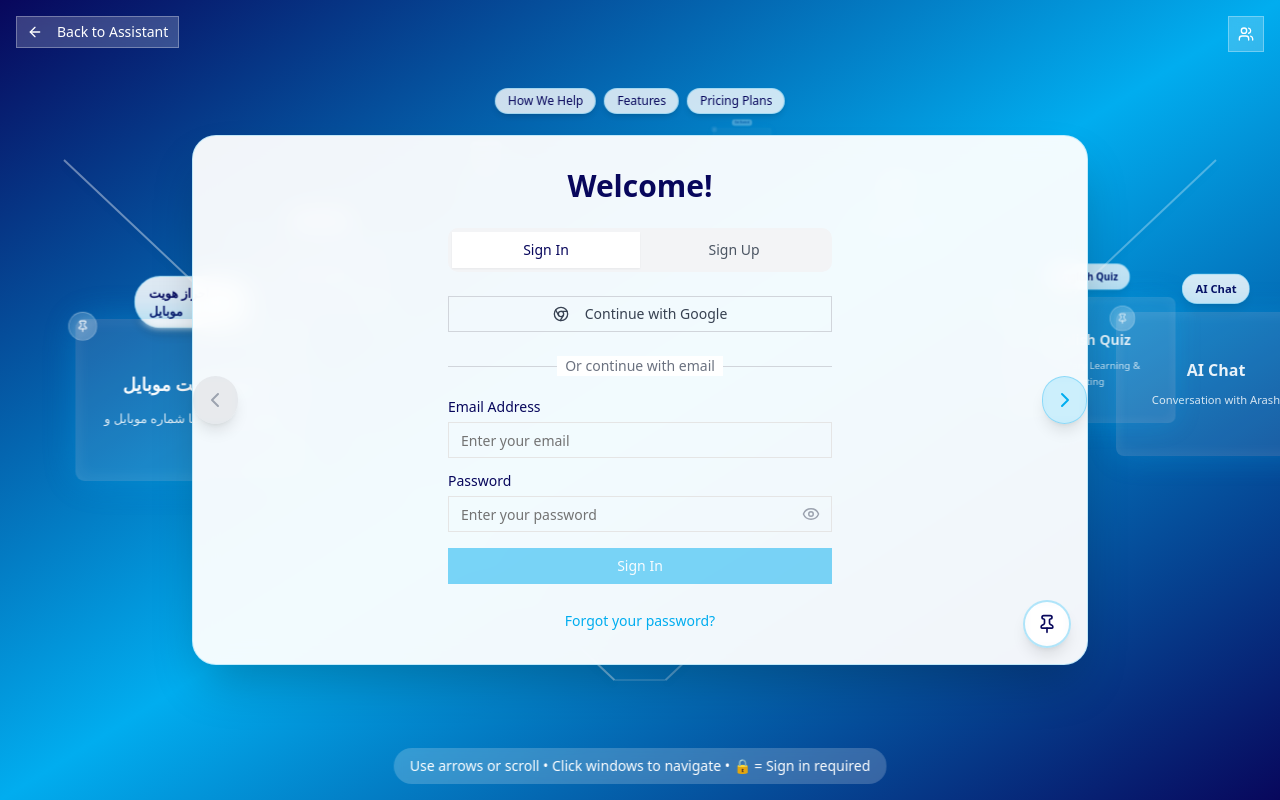
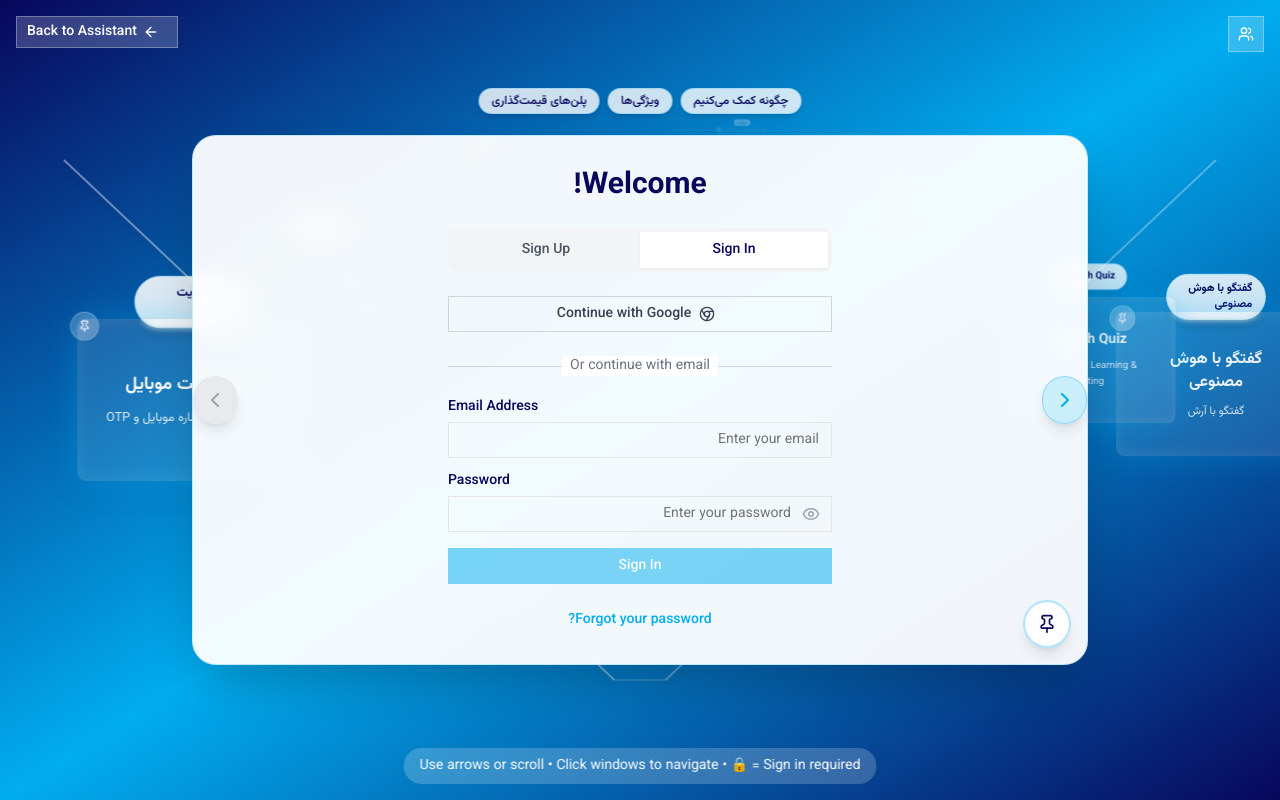
Before and after one commit to Arashpirak/infinite-3d-explorer, a Next.js app: page /pathway in a window 1280 px wide. Built offline with nearby package versions, Linux system fonts and the light colour scheme.

Commit message:
translate pages to persian

```diff
--- a/app/globals.css
+++ b/app/globals.css
@@ -119,7 +119,8 @@
     @apply border-border;
   }
   body {
-    @apply bg-background text-foreground;
+  @apply bg-background text-foreground;
+  font-family: 'Vazirmatn', ui-sans-serif, system-ui, -apple-system, Segoe UI, Roboto, Helvetica, Arial, 'Apple Color Emoji', 'Segoe UI Emoji';
   }
 }
 
--- a/app/layout.tsx
+++ b/app/layout.tsx
@@ -13,10 +13,11 @@ export default function RootLayout({
   children: React.ReactNode
 }) {
   return (
-    <html lang="en">
+    <html lang="fa" dir="rtl">
       <head>
         <link rel="preconnect" href="https://fonts.googleapis.com" />
         <link rel="preconnect" href="https://fonts.gstatic.com" crossOrigin="anonymous" />
+        <link href="https://fonts.googleapis.com/css2?family=Vazirmatn:wght@300;400;500;700&display=swap" rel="stylesheet" />
       </head>
       <body>{children}</body>
     </html>
--- a/windows/get-started-window.tsx
+++ b/windows/get-started-window.tsx
@@ -7,18 +7,18 @@ interface GetStartedWindowProps {
 export function GetStartedWindow({ onContinue }: GetStartedWindowProps) {
   return (
     <div className="text-center p-8">
-      <h2 className="text-3xl font-bold text-[#08075C] mb-6">Ready to Get Started?</h2>
+      <h2 className="text-3xl font-bold text-[#08075C] mb-6">آماده شروع هستید؟</h2>
       <div className="space-y-6 max-w-2xl mx-auto">
         <p className="text-lg text-gray-700">
-          Join thousands of businesses already using our AI voice assistant to improve customer experience.
+          به هزاران کسب‌وکاری بپیوندید که هم‌اکنون از دستیار صوتی هوش مصنوعی ما برای بهبود تجربه مشتری استفاده می‌کنند.
         </p>
         <div className="flex flex-col sm:flex-row gap-4 justify-center">
-          <Button className="bg-[#01ADEF] hover:bg-[#0194D1] text-white px-8 py-3">Start Free Trial</Button>
+          <Button className="bg-[#01ADEF] hover:bg-[#0194D1] text-white px-8 py-3">شروع آزمایشی رایگان</Button>
           <Button
             variant="outline"
             className="border-[#01ADEF] text-[#01ADEF] hover:bg-[#01ADEF] hover:text-white px-8 py-3 bg-transparent"
           >
-            Schedule Demo
+            درخواست دمو
           </Button>
         </div>
       </div>
--- a/windows/how-to-use-window.tsx
+++ b/windows/how-to-use-window.tsx
@@ -8,39 +8,39 @@ interface HowToUseWindowProps {
 
 export function HowToUseWindow({ onContinue }: HowToUseWindowProps) {
   return (
-    <div className="text-center p-8">
-      <h2 className="text-3xl font-bold text-[#08075C] mb-6">Simple 3-Step Integration</h2>
+    <div className="text-center p-8" dir="rtl">
+      <h2 className="text-3xl font-bold text-[#08075C] mb-6">اتصال ساده در ۳ مرحله</h2>
       <div className="space-y-6 max-w-2xl mx-auto">
-        <div className="flex items-center space-x-4 p-4 bg-white/50 rounded-lg">
+        <div className="flex items-center gap-4 p-4 bg-white/50 rounded-lg">
           <div className="bg-[#01ADEF] text-white rounded-full w-8 h-8 flex items-center justify-center font-bold">
-            1
+            ۱
           </div>
-          <div className="text-left">
-            <h3 className="font-semibold text-[#08075C]">Install Plugin</h3>
-            <p className="text-gray-700">Download and install our WordPress plugin or use our API</p>
+          <div className="text-right">
+            <h3 className="font-semibold text-[#08075C]">نصب افزونه</h3>
+            <p className="text-gray-700">افزونه وردپرس ما را نصب کنید یا از API استفاده کنید</p>
           </div>
         </div>
-        <div className="flex items-center space-x-4 p-4 bg-white/50 rounded-lg">
+        <div className="flex items-center gap-4 p-4 bg-white/50 rounded-lg">
           <div className="bg-[#01ADEF] text-white rounded-full w-8 h-8 flex items-center justify-center font-bold">
-            2
+            ۲
           </div>
-          <div className="text-left">
-            <h3 className="font-semibold text-[#08075C]">Configure Settings</h3>
-            <p className="text-gray-700">Customize the AI assistant to match your brand and needs</p>
+          <div className="text-right">
+            <h3 className="font-semibold text-[#08075C]">پیکربندی تنظیمات</h3>
+            <p className="text-gray-700">دستیار هوش مصنوعی را مطابق برند و نیاز خود تنظیم کنید</p>
           </div>
         </div>
-        <div className="flex items-center space-x-4 p-4 bg-white/50 rounded-lg">
+        <div className="flex items-center gap-4 p-4 bg-white/50 rounded-lg">
           <div className="bg-[#01ADEF] text-white rounded-full w-8 h-8 flex items-center justify-center font-bold">
-            3
+            ۳
           </div>
-          <div className="text-left">
-            <h3 className="font-semibold text-[#08075C]">Go Live</h3>
-            <p className="text-gray-700">Your AI assistant is ready to help your customers!</p>
+          <div className="text-right">
+            <h3 className="font-semibold text-[#08075C]">راه‌اندازی</h3>
+            <p className="text-gray-700">دستیار شما آماده کمک به مشتریان است!</p>
           </div>
         </div>
       </div>
       <Button onClick={onContinue} className="mt-6 bg-[#01ADEF] hover:bg-[#0194D1] text-white">
-        Continue
+        ادامه
       </Button>
     </div>
   )
--- a/windows/window-registry.tsx
+++ b/windows/window-registry.tsx
@@ -19,8 +19,8 @@ export interface WindowConfig {
 export const WINDOW_REGISTRY: WindowConfig[] = [
   {
     id: "sign-in",
-    title: "Sign In",
-    description: "Welcome & Authentication",
+    title: "ورود",
+    description: "خوش‌آمدگویی و احراز هویت",
     component: SignInWindow,
     initialPosition: { x: -45, y: 15, scale: 1.0, depth: 0 },
     unlocked: true,
@@ -36,8 +36,8 @@ export const WINDOW_REGISTRY: WindowConfig[] = [
   },
   {
     id: "chatbox",
-    title: "AI Chat",
-    description: "Conversation with Arash",
+    title: "گفتگو با هوش مصنوعی",
+    description: "گفتگو با آرش",
     component: ChatboxWindow,
     initialPosition: { x: 45, y: 8, scale: 0.8, depth: 0.5 },
     unlocked: true,
@@ -53,14 +53,14 @@ export const WINDOW_REGISTRY: WindowConfig[] = [
   },
   {
     id: "how-we-help",
-    title: "How We Help",
-    description: "24/7 Voice-Powered Customer Support",
+    title: "چگونه کمک می‌کنیم",
+    description: "پشتیبانی مشتری ۲۴/۷ با قدرت صدا",
     component: ({ onContinue }) => (
       <div className="text-center p-8">
-        <h2 className="text-3xl font-bold text-[#08075C] mb-6">How We Help</h2>
-        <p className="text-gray-700 mb-6">24/7 Voice-Powered Customer Support</p>
+        <h2 className="text-3xl font-bold text-[#08075C] mb-6">چگونه کمک می‌کنیم</h2>
+        <p className="text-gray-700 mb-6">پشتیبانی مشتری ۲۴/۷ با استفاده از صدا</p>
         <button onClick={onContinue} className="bg-[#01ADEF] text-white px-6 py-2 rounded">
-          Continue
+          ادامه
         </button>
       </div>
     ),
@@ -69,14 +69,14 @@ export const WINDOW_REGISTRY: WindowConfig[] = [
   },
   {
     id: "features",
-    title: "Features",
-    description: "Advanced AI Conversation Capabilities",
+    title: "ویژگی‌ها",
+    description: "قابلیت‌های پیشرفته گفتگو با هوش مصنوعی",
     component: ({ onContinue }) => (
       <div className="text-center p-8">
-        <h2 className="text-3xl font-bold text-[#08075C] mb-6">Features</h2>
-        <p className="text-gray-700 mb-6">Advanced AI Conversation Capabilities</p>
+        <h2 className="text-3xl font-bold text-[#08075C] mb-6">ویژگی‌ها</h2>
+        <p className="text-gray-700 mb-6">قابلیت‌های پیشرفته مکالمه با هوش مصنوعی</p>
         <button onClick={onContinue} className="bg-[#01ADEF] text-white px-6 py-2 rounded">
-          Continue
+          ادامه
         </button>
       </div>
     ),
@@ -85,14 +85,14 @@ export const WINDOW_REGISTRY: WindowConfig[] = [
   },
   {
     id: "pricing",
-    title: "Pricing Plans",
-    description: "Flexible Solutions for Every Business",
+    title: "پلن‌های قیمت‌گذاری",
+    description: "راهکارهای انعطاف‌پذیر برای هر کسب‌وکار",
     component: ({ onContinue }) => (
       <div className="text-center p-8">
-        <h2 className="text-3xl font-bold text-[#08075C] mb-6">Pricing Plans</h2>
-        <p className="text-gray-700 mb-6">Flexible Solutions for Every Business</p>
+        <h2 className="text-3xl font-bold text-[#08075C] mb-6">پلن‌های قیمت‌گذاری</h2>
+        <p className="text-gray-700 mb-6">راهکارهای منعطف برای هر کسب‌وکار</p>
         <button onClick={onContinue} className="bg-[#01ADEF] text-white px-6 py-2 rounded">
-          Continue
+          ادامه
         </button>
       </div>
     ),
@@ -101,14 +101,14 @@ export const WINDOW_REGISTRY: WindowConfig[] = [
   },
   {
     id: "get-started",
-    title: "Get Started",
-    description: "WordPress Plugin & Custom Integration",
+    title: "شروع کنید",
+    description: "افزونه وردپرس و یکپارچه‌سازی سفارشی",
     component: ({ onContinue }) => (
       <div className="text-center p-8">
-        <h2 className="text-3xl font-bold text-[#08075C] mb-6">Get Started</h2>
-        <p className="text-gray-700 mb-6">WordPress Plugin & Custom Integration</p>
+        <h2 className="text-3xl font-bold text-[#08075C] mb-6">شروع کنید</h2>
+        <p className="text-gray-700 mb-6">افزونه وردپرس و یکپارچه‌سازی سفارشی</p>
         <button onClick={onContinue} className="bg-[#01ADEF] text-white px-6 py-2 rounded">
-          Continue
+          ادامه
         </button>
       </div>
     ),
```
